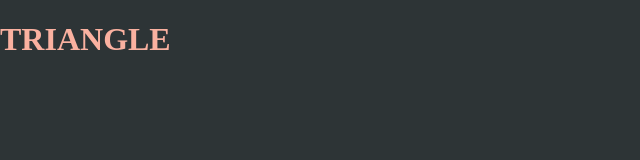
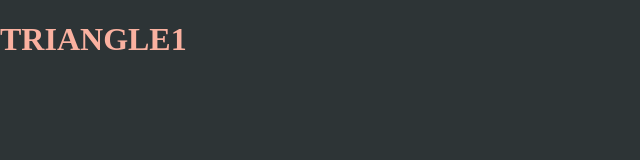
Before and after one commit to MattCSmith/AN24, a website: page Art/SomeArt-Matt/index.html in a window 1280 px wide. Shown: the full height of the page, 0-640 px from the left. Drawn offline with Linux system fonts and the light colour scheme.

Commit message:
Update index.html

```diff
--- a/Art/SomeArt-Matt/index.html
+++ b/Art/SomeArt-Matt/index.html
@@ -8,7 +8,7 @@
 </head>
 
 <body>
-    <h1>TRIANGLE</h1>
+    <h1>TRIANGLE1</h1>
 
 </body>
 
```
